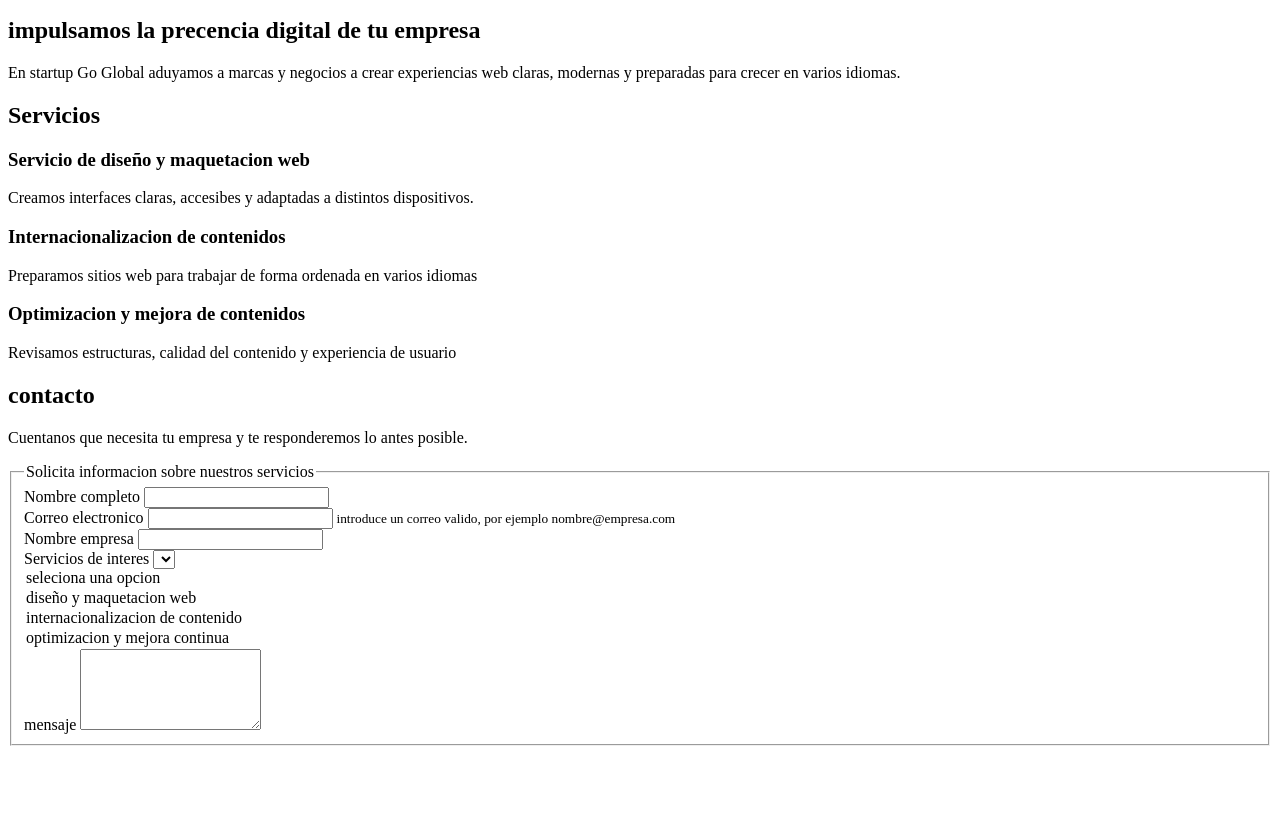
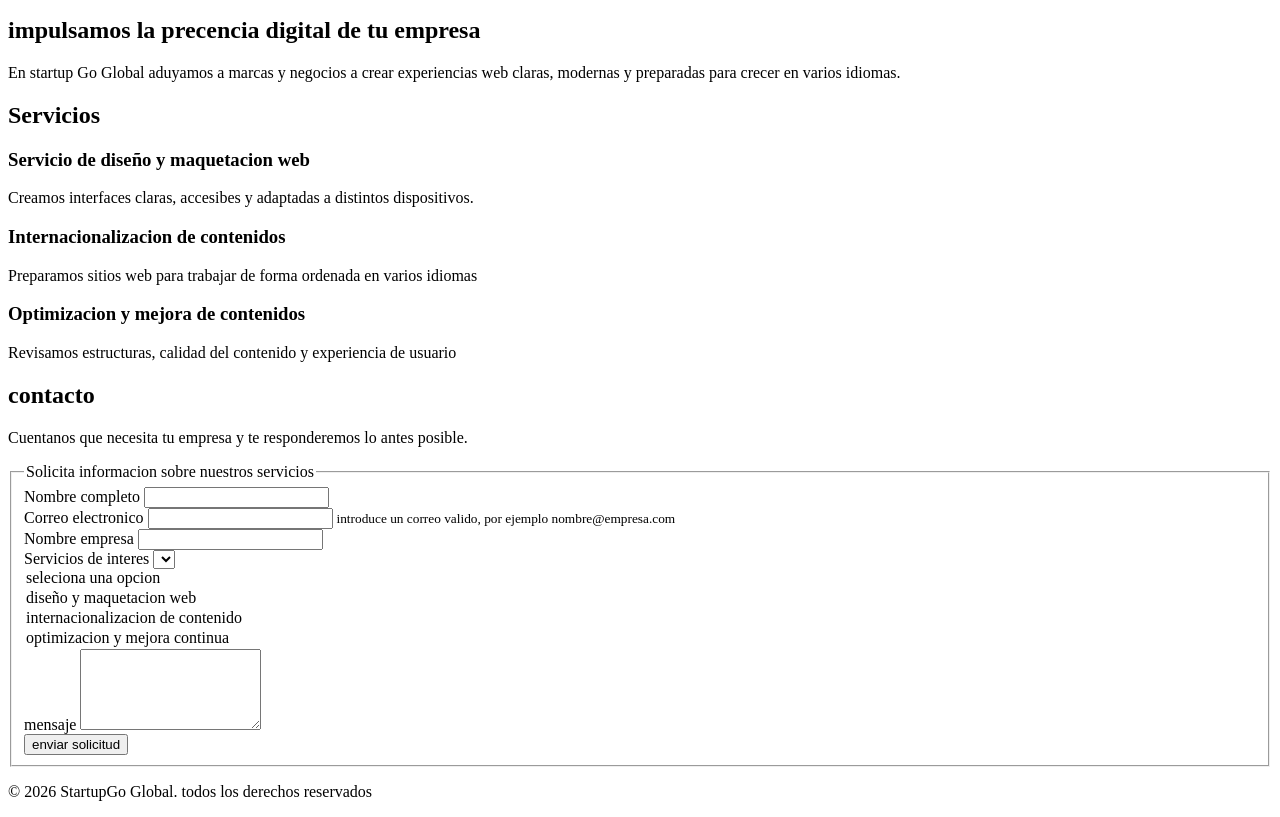
Before and after one commit to fidel1980ps-ff/StartupGoGlobal, a plain HTML site: page index.html in a window 1280 px wide. Shown: the part 137-954 px from the top of the page. Before the commit the page ends 891 px from the top, so only its background shows below. Drawn offline with Linux system fonts and the light colour scheme.

Commit message:
act footer

```diff
--- a/index.html
+++ b/index.html
@@ -79,9 +79,16 @@
         <label for="mensaje">mensaje</label>
         <textarea name="mensaje" id="mensaje"rows="5" required></textarea>
      </div>
+
+     <button type="submit">enviar solicitud</button>
 </fieldset>
+
 </form>
+
 </section>
+<footer>
+    <p>&copy; 2026 StartupGo Global. todos los derechos reservados</p>
+</footer>
 </body >
 
 </html>
```
